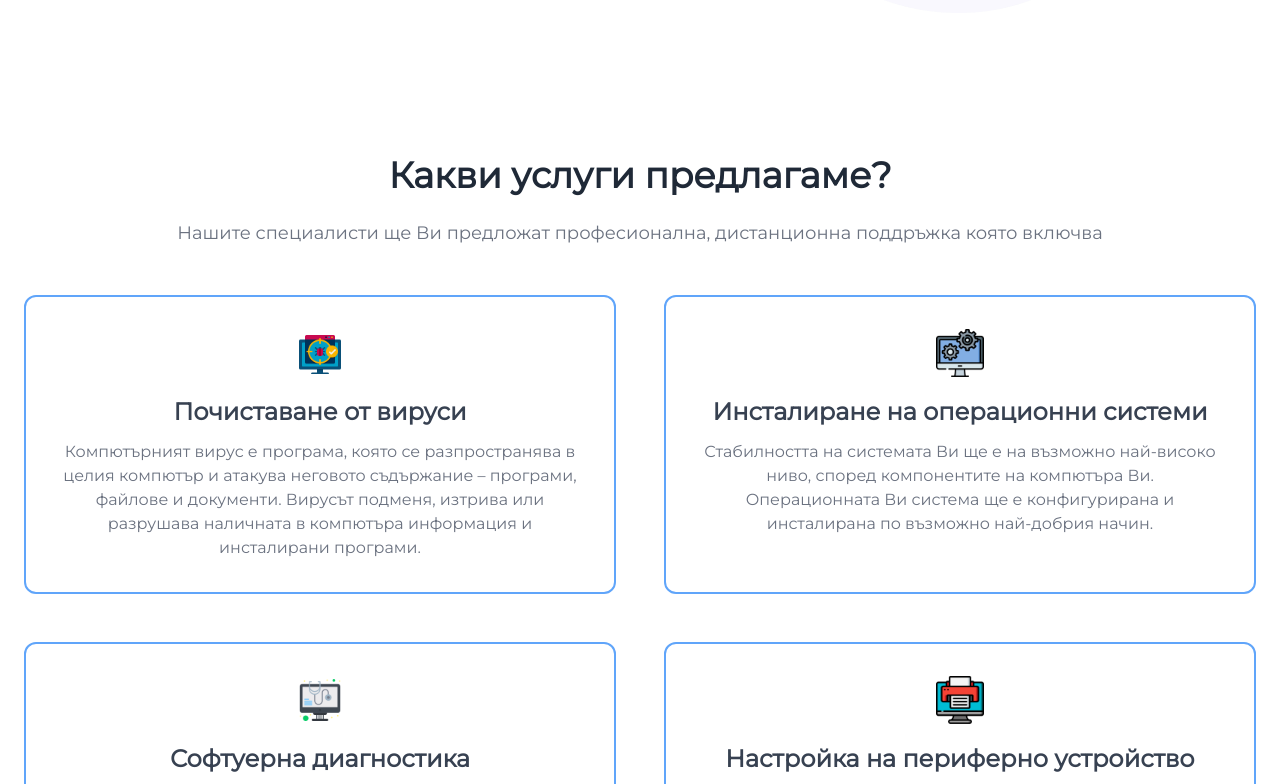
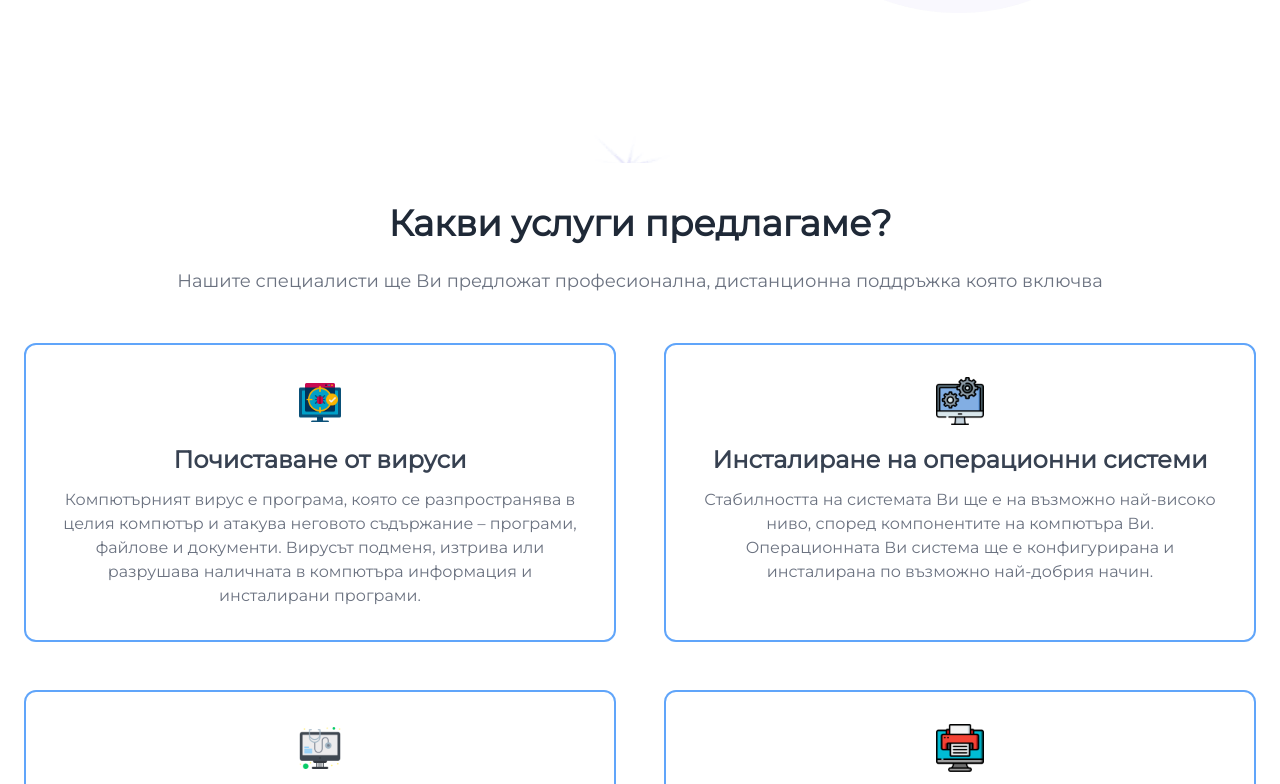
Before and after one commit to Nikolaevmar/itserviceskn, a React (Create React App) app: page / in a window 1280 px wide. Shown: the part 576-1360 px from the top of the page. Built offline with nearby package versions, Linux system fonts and the light colour scheme.

Commit message:
add margin top to features component

```diff
--- a/src/components/Features.js
+++ b/src/components/Features.js
@@ -9,7 +9,7 @@ import ultraviewer from '../assets/icons/ultraviewer.png'
 
 export default function Features() {
     return (
-        <div class="bg-white dark:bg-gray-900 mt-20">
+        <div class="bg-white dark:bg-gray-900 mt-32">
         <div class="container px-6 py-10 mx-auto">
           <h1 class="w-full text-3xl font-semibold text-gray-800 lg:text-4xl dark:text-white flex justify-center">
             Какви услуги предлагаме?
--- /dev/null
+++ b/src/components/RequestForm.js
@@ -0,0 +1,9 @@
+import React from 'react'
+
+export default function RequestForm() {
+    return (
+        <div>
+
+        </div>
+    )
+}
```
